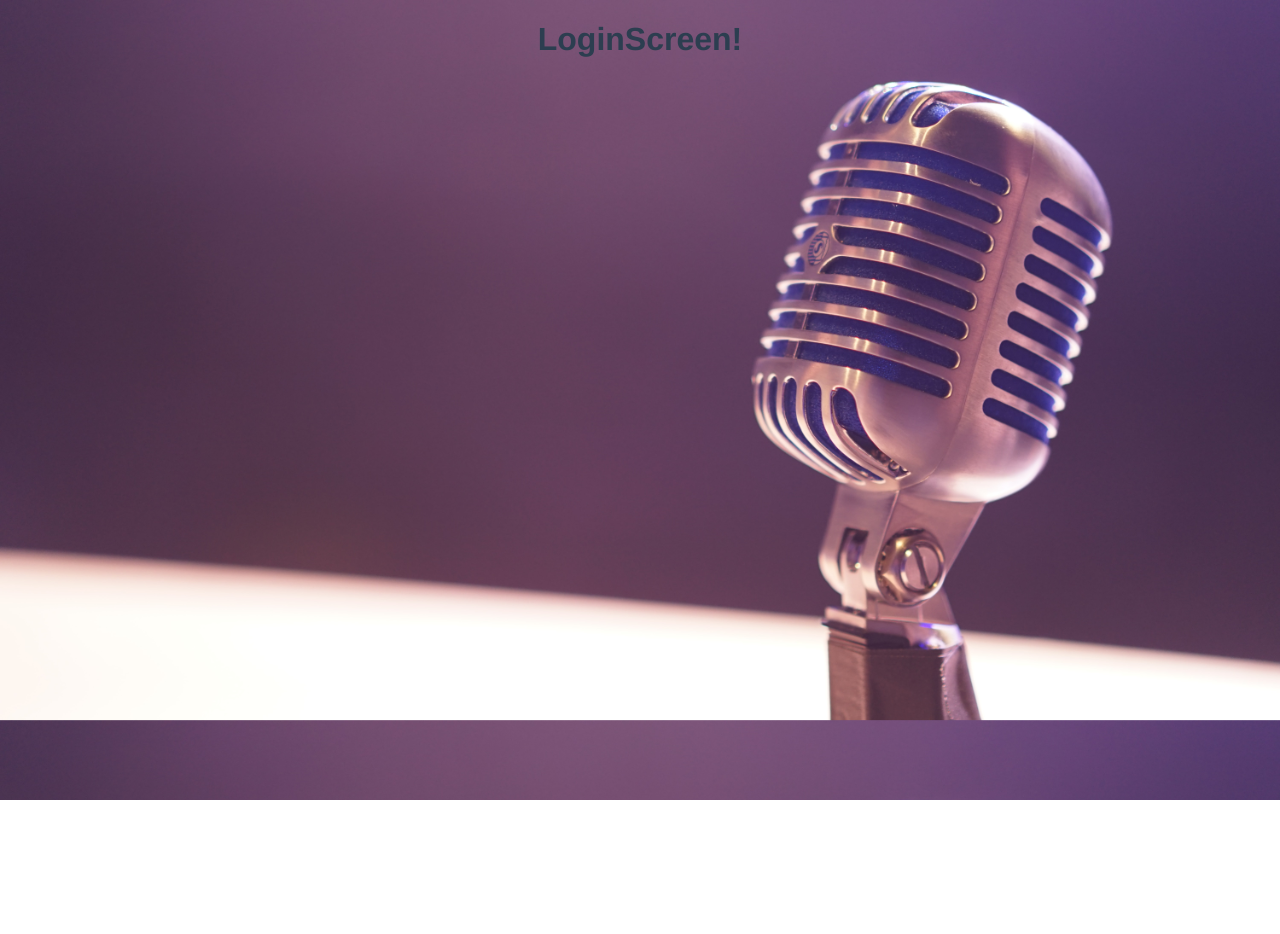
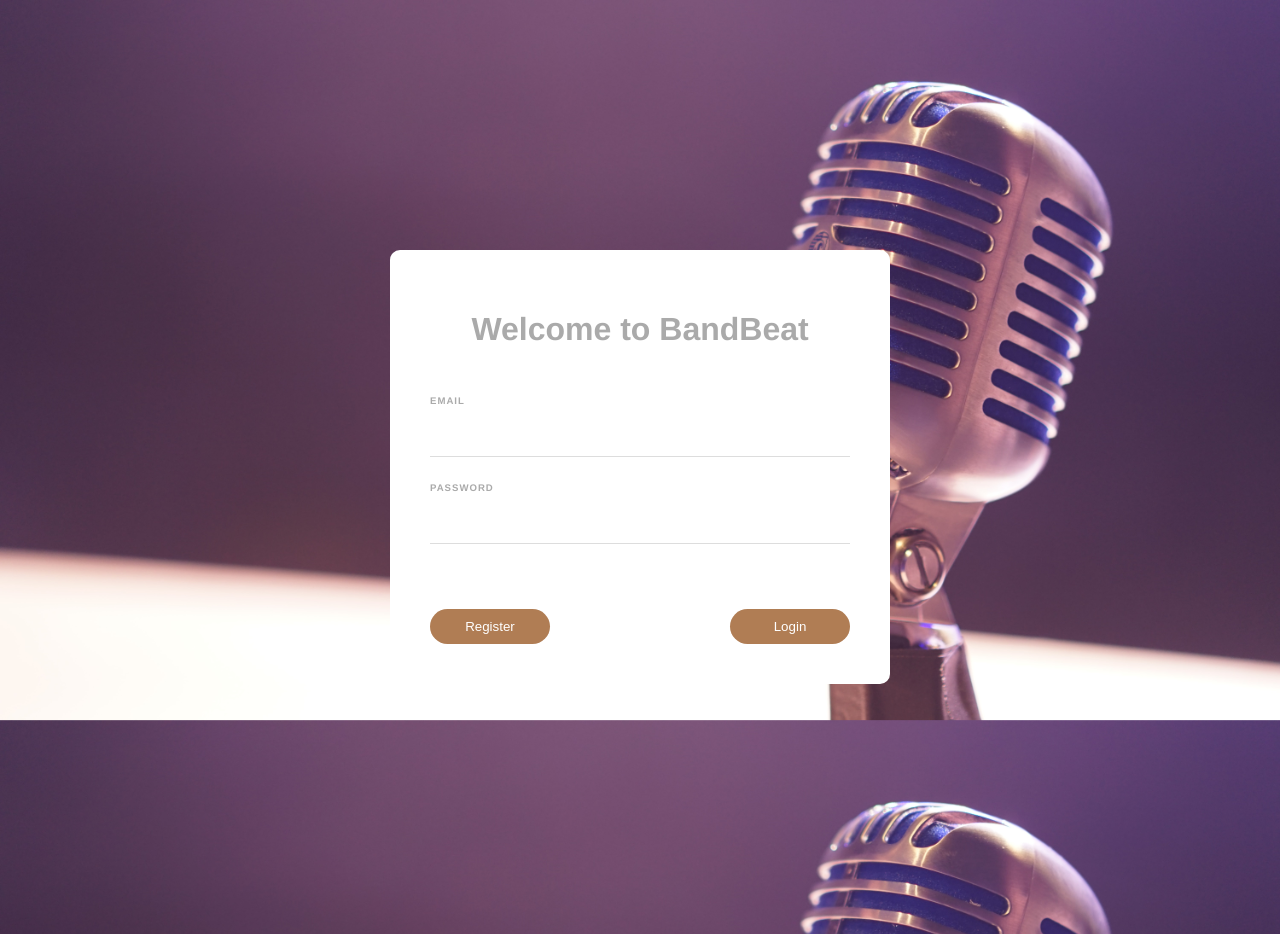
Before and after one commit to Jangerud/BandBeat, a Vue app in the folder bandbeat/: page /login in a window 1280 px wide. Before the commit the page ends 800 px from the top, so only its background shows below. Built offline with nearby package versions, Linux system fonts and the light colour scheme; data requests are answered from the project's data file.

Commit message:
Added Button component and started with Login screen logic. Also added a json server with user information.

```diff
--- a/bandbeat/data/db.json
+++ b/bandbeat/data/db.json
@@ -0,0 +1,7 @@
+{
+    "users": [
+        {"email": "johan@bandbeat.com", "id": 1, "guitar": true, "piano": false, "base": false, "singer": true, "drums": false},
+        {"email": "nicklas@bandbeat.com", "id": 2, "guitar": true, "piano": false, "base": true, "singer": false, "drums": false},
+        {"email": "calle@bandbeat.com", "id": 3, "guitar": true, "piano": true, "base": false, "singer": false, "drums": true}
+    ]
+}
--- a/bandbeat/package.json
+++ b/bandbeat/package.json
@@ -8,6 +8,7 @@
   },
   "dependencies": {
     "core-js": "^3.6.5",
+    "json-server": "^0.17.0",
     "vue": "^3.0.0",
     "vue-router": "^4.0.0-0"
   },
--- /dev/null
+++ b/bandbeat/src/components/Button.vue
@@ -0,0 +1,26 @@
+<template>
+  <button class="button">
+      <slot>Login</slot>
+  </button>
+</template>
+
+<script>
+export default {
+
+}
+</script>
+
+<style>
+button {
+background: hsl(27, 37%, 51%);
+border: 0;
+padding: 10px 20px;
+margin-top: 20px;
+color: white;
+border-radius: 20px;
+width: 120px;
+}
+button:hover {
+    background: hsl(33, 7%, 26%);
+}
+</style>
--- a/bandbeat/src/views/Login.vue
+++ b/bandbeat/src/views/Login.vue
@@ -1,13 +1,93 @@
 <template>
-  <h1>LoginScreen!</h1>
+<form @submit.prevent="handleSubmit">
+  <h1>Welcome to BandBeat</h1>
+  <label>Email</label>
+  <input type="email" required v-model="email">
+
+  <label>Password</label>
+  <input type="password" required v-model="password">
+
+  <div class="buttons">
+    <Button class="btn1" @click="registerRedirect">Register</Button>
+    <Button class="btn2" @click="loginRedirect">Login</Button>
+  </div>
+</form>
 </template>
 
 <script>
+import { ref } from '@vue/reactivity'
+import Button from '../components/Button.vue'
+
 export default {
 
+setup() {
+    // const email: ref(email),
+    // const password = ref(null)
+},
+components: { Button },
+methods: {
+    methods: {
+        loginRedirect() {
+            this.$router.push({ name: 'AccountPage'})
+        },
+        registerRedirect() {
+            this.$router.push({name: 'Register'})
+        },
+    }
+},
+mounted() {
+    fetch('http://localhost:3000/users')
+        .then(res => res.json())
+        .then(data => this.users = data)
+        .catch(err => console.log(err.message))
+}
 }
 </script>
 
 <style>
-
+form {
+    max-width: 420px;
+    margin: 250px auto;
+    background: white;
+    text-align: left;
+    padding: 40px;
+    border-radius: 10px;
+    color: #aaa;
+}
+form h1{
+    text-align: center;
+}
+input, select {
+    display: block;
+    padding: 10px 6px;
+    width: 100%;
+    box-sizing: border-box;
+    border: none;
+    border-bottom: 1px solid #ddd;
+    color: #555;
+}
+label {
+    color: #aaa;
+    display: inline-block;
+    margin: 25px 0 15px;
+    font-size: 0.6em;
+    text-transform: uppercase;
+    letter-spacing: 1px;
+    font-weight: bold;
+}
+.buttons {
+    overflow: hidden;
+    margin-top: 45px;
+    margin-bottom: 0px;
+    text-align: center;
+}
+.btn1, .btn2 {
+    display: block;
+}
+.btn1 {
+    float: left;
+}
+.btn2 {
+    float: right;
+}
 </style>
```
Also changed, not shown: bandbeat/src/assets/logo.png (added), 1 other file (tests, documents, lock files or other folders).
